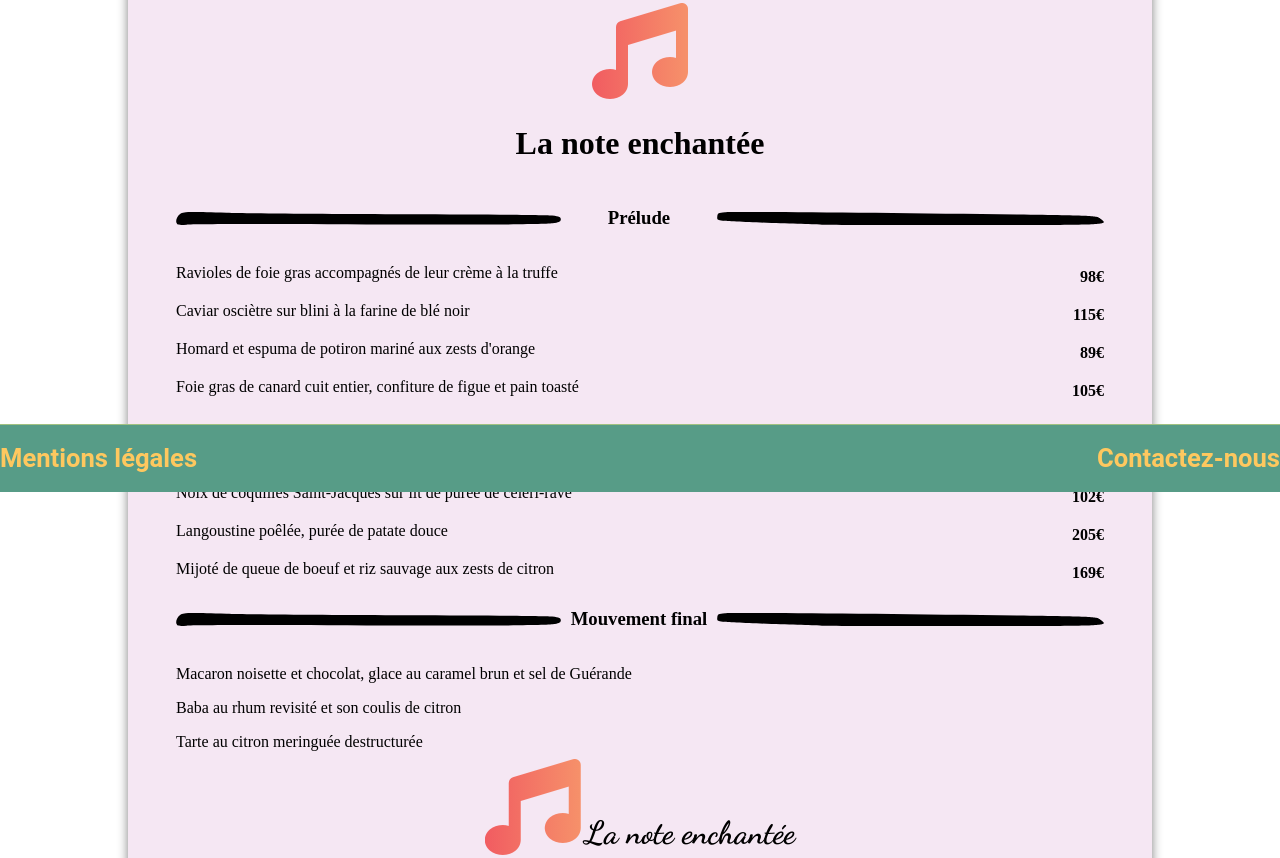
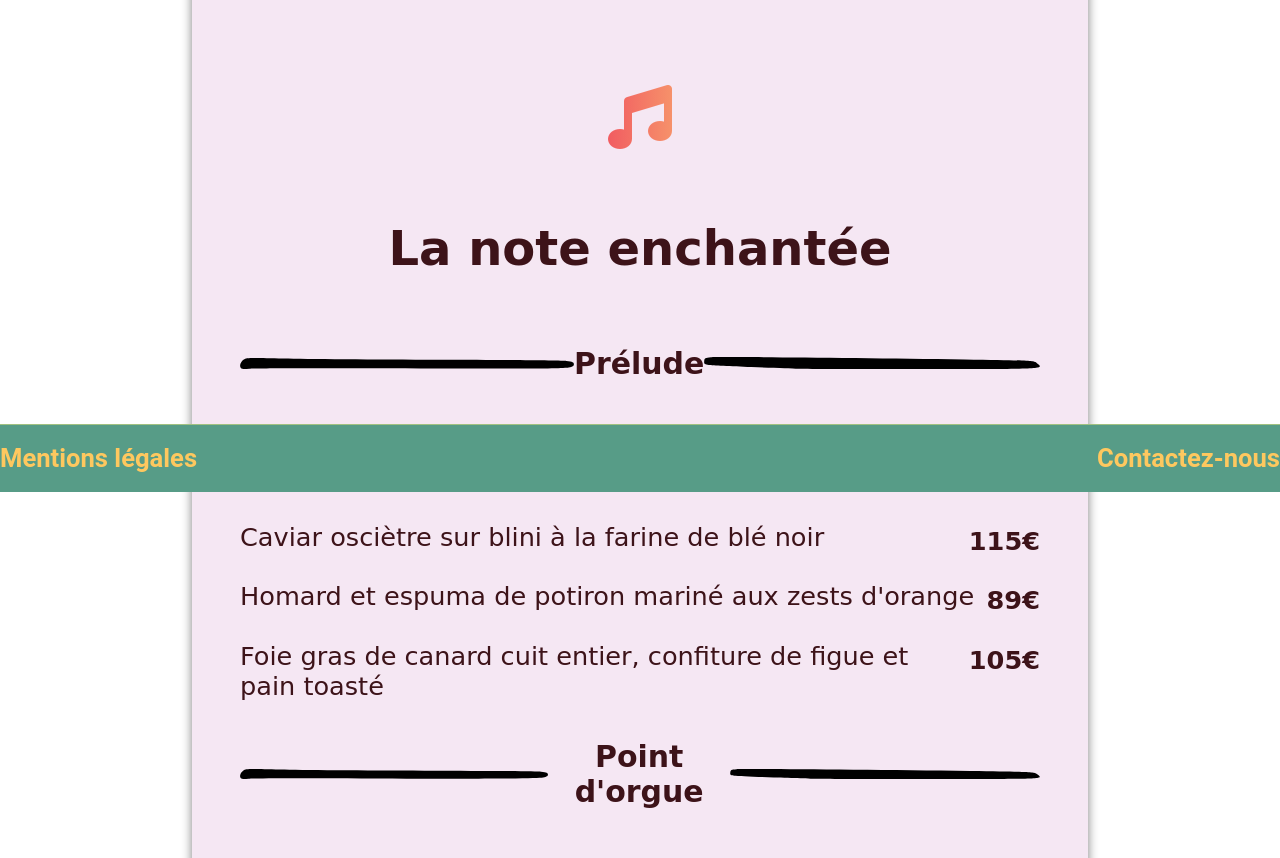
Before and after one commit to quarkend/ohmyfood-p3, a plain HTML site: page pages/note-enchantee.html in a window 1280 px wide. Shown: the part 308-1166 px from the top of the page. Drawn offline with Linux system fonts and the light colour scheme; a web font is replaced by a local one.

Commit message:
les fonts

```diff
--- a/pages/note-enchantee.html
+++ b/pages/note-enchantee.html
@@ -12,6 +12,8 @@
     <link rel="stylesheet" href="https://fonts.googleapis.com/css?family=Tangerine">
     <link href="https://fonts.googleapis.com/css2?family=Dancing+Script:wght@700&family=Lato:wght@400;700&display=swap"
         rel="stylesheet" />
+        <link href="https://fonts.googleapis.com/css2?family=Devonshire&display=swap" rel="stylesheet">
+
 </head>
 
 <body>
--- a/sass/Components/_menu.scss
+++ b/sass/Components/_menu.scss
@@ -4,7 +4,7 @@
     font-size: 2.5em;
   }
   h2 {
-    font-size: 2em;
+    font-size: 3em;
     @include respond-to("mini") {
       font-size: 1.3rem;
     }
@@ -13,7 +13,7 @@
 .menu {
   box-shadow: 0px 0px 10px grey;
   padding: 3em;
-  margin: 0 8em 8em 8em;
+  margin: 0 12em 8em 12em;
   @include respond-to("medium") {
     margin: 0em 5em 10em 5em;
     padding: 1em 1em 2em 1em;
@@ -29,7 +29,7 @@
       content: "";
       position: absolute;
       width: 0%;
-      height: 2px;
+      height: 4px;
       display: block;
       transition: width 500ms ease;
     }
@@ -82,10 +82,8 @@
   &__step {
     display: flex;
     flex-direction: column;
-
+    font-size: 1.6em;
     span {
-      position: relative;
-
       display: flex;
       justify-content: space-between;
       align-items: center;
@@ -104,7 +102,6 @@
     }
     &__dishes {
       padding: 0 3em 0 3em;
-
       @include respond-to("mini") {
         padding: 0em;
       }
@@ -118,12 +115,12 @@
 // La note enchantee
 .all-menus--note {
   background: #f5e7f3;
+  font-family: "Devonshire", cursive, sans-serif;
+  h2 {
+    color:#3d1319;
+  }
 }
 .fa-music {
-  font-size: 6em;
-  @include respond-to("") {
-    font-size: 3em;
-  }
   background: -webkit-gradient(
     linear,
     left top,
@@ -131,24 +128,16 @@
     from(#f15c61),
     to(#f6916a)
   );
-  background: linear-gradient(
-    to right,
-     #f15c61 0%,
-      #f6916a 100%);
+  background: linear-gradient(to right, #f15c61 0%, #f6916a 100%);
   -webkit-background-clip: text;
   -webkit-text-fill-color: transparent;
 }
 
-.last-title {
-  .music-icon {
-    font-size: 2rem;
-  }
+.last-title, .music-icon {
+  font-size: 4rem;
+}
 
-  span {
-    font-family: "Dancing Script", cursive;
-    font-size: 2rem;
-  }
-}
+
 //Menu chic
 .all-menus--chic h2,
 .menu--chic p {
@@ -161,39 +150,36 @@
 }
 
 //// menu--papilles
-.menu--papilles {
+.all-menus--papilles {
   background-color: #f9f9f9;
-  color: rgb(32, 32, 29);
+  font-family: "don", cursive;
+  p {
+    color: rgb(32, 32, 29);
+  }
   .top-title {
     h2 {
-      font-family: sans-serif;
+      font-family: "Dancing Script", cursive;
       font-size: 3rem;
 
-      background: -webkit-linear-gradient(
-        0deg,
-         #0229dd,
-         #0665f0,
-          #0889fb);
-
+      background: -webkit-linear-gradient(0deg, #0229dd, #0665f0, #0889fb);
+      -webkit-background-clip: text;
+      -webkit-text-fill-color: transparent;
     }
   }
 }
 
 .menu--delice-papilles a {
-  background: -webkit-linear-gradient(
-    0deg,
-     #0229dd,
-      #0665f0,
-       #0889fb);
-       -webkit-background-clip: text;
-       -webkit-text-fill-color: transparent;
+  background: -webkit-linear-gradient(0deg, #0229dd, #0665f0, #0889fb);
+  -webkit-background-clip: text;
+  -webkit-text-fill-color: transparent;
 }
 //PALETTE DU GOU
+
+.all-menus--gout {
+  font-family: "Kaushan Script", cursive;
+}
+
 .all-menus--gout h2,
 .menu--palette-gout a {
-  @include gradient-text(
-    $deg,
-     $color4,
-      $color5,
-       $color6);
+  @include gradient-text($deg, $color4, $color5, $color6);
 }
--- a/sass/utils/_variables.scss
+++ b/sass/utils/_variables.scss
@@ -15,12 +15,12 @@ $chic-gradient-color2: rgb(172, 107, 175);
 $chic-gradient-color3: rgb(147, 74, 248);
 $deg: (0deg);
 // gout
-$color4:rgba(94, 255, 0, 0.445);
-$color5:rgba(0, 255, 21, 0.842);
-$color6:rgb(0, 255, 42);
+$color4:rgb(0, 255, 42);
+$color5:rgba(157, 255, 0, 0.863);
+$color6:rgba(2, 85, 22, 0.808);
 $menu-colors: (
   note:(
-  color: black,
+  color: #3d1319,
   ),
   one: (
     color: rgb(199, 116, 18),
```
Also changed, not shown: pages/delice-papilles.html (+2 -2 lines), pages/menu-chic.html (+2 -0 lines), pages/palette-gout.html (+3 -0 lines), css/style.css, 1 other file.
